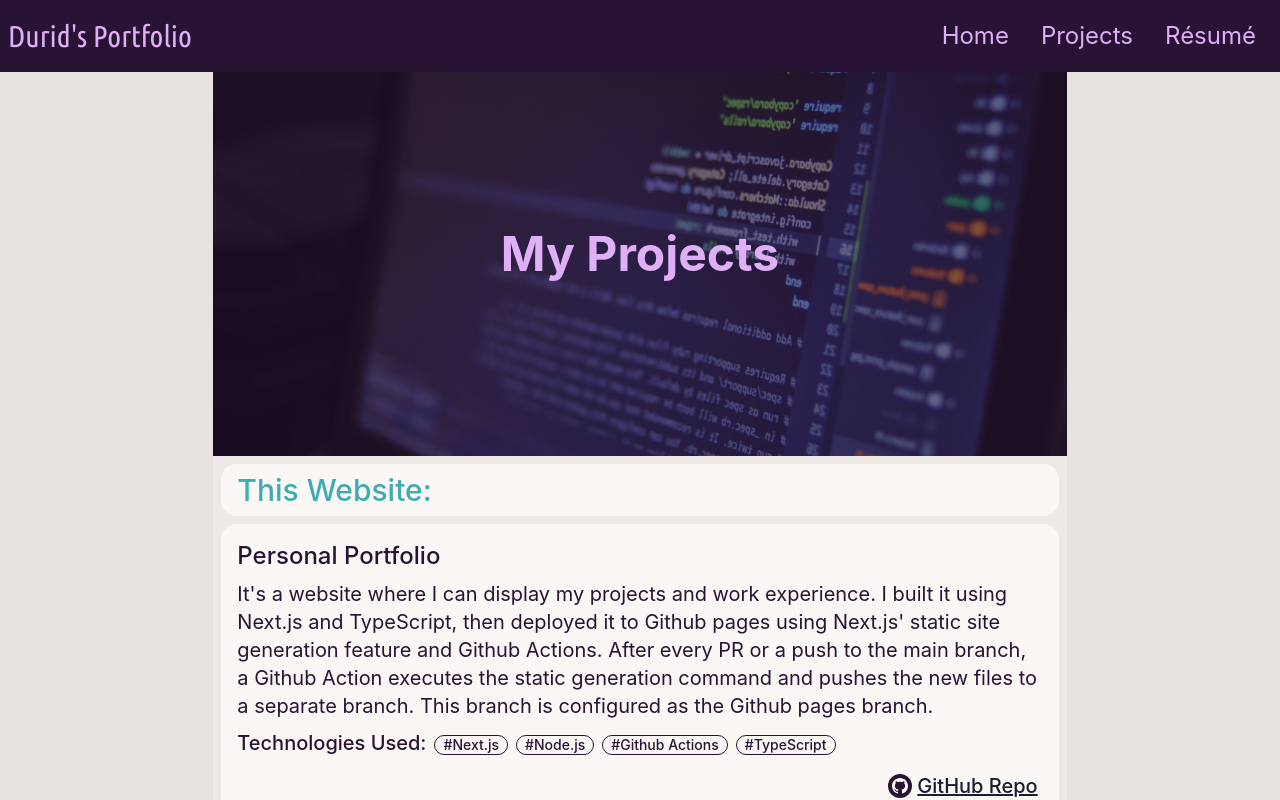
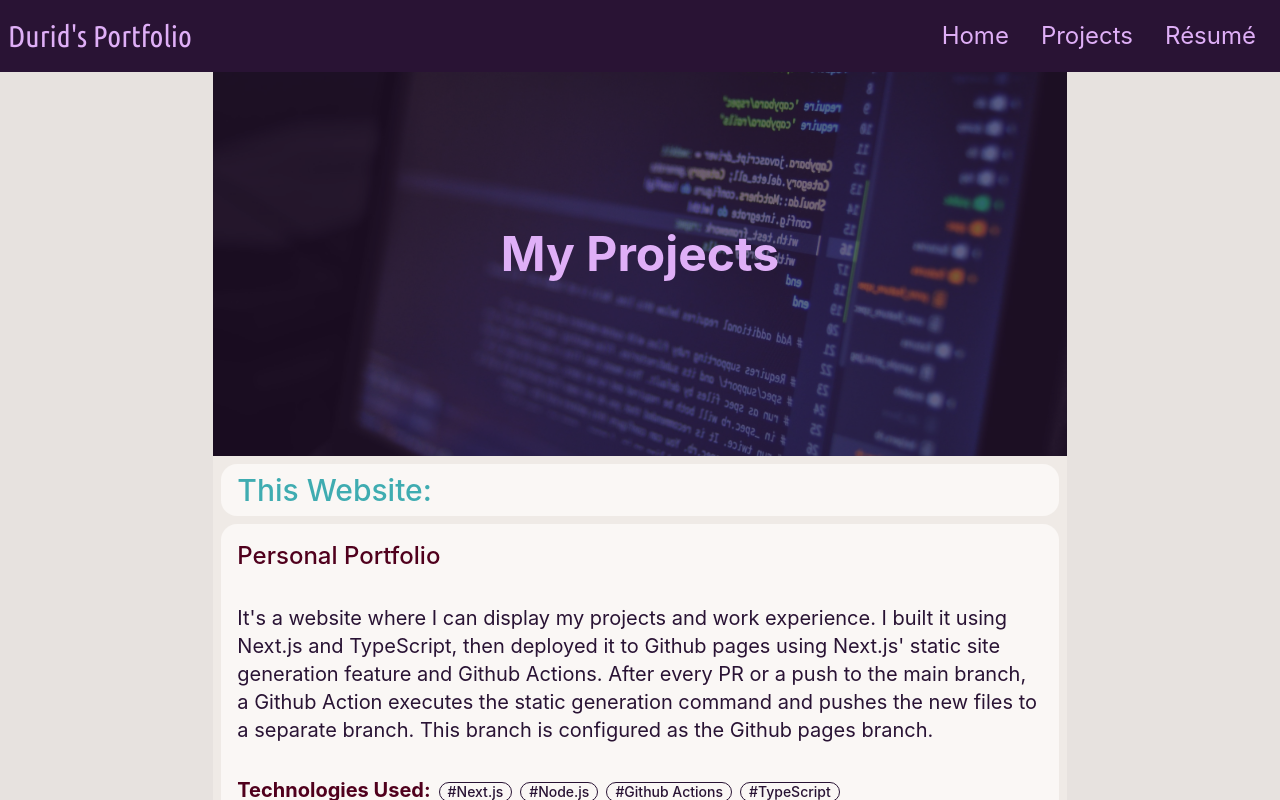
Before and after one commit to durid-ah/durid-ah.github.io, a Next.js app: page /projects in a window 1280 px wide. Shown: the top 800 px of the page. Built offline with nearby package versions, Linux system fonts and the light colour scheme.

Commit message:
touch up the project card

```diff
--- a/component/project_components/project_card/project_card.module.css
+++ /dev/null
@@ -1,37 +0,0 @@
-
-.projectDescription {
-   font-size: 1.25rem;
-}
-
-.projectDescription span {
-   font-weight: 500;
-}
-
-.projectLinks {
-   display: flex;
-   justify-content: flex-end;
-}
-
-.link {
-   display: flex;
-   align-content: center;
-   gap: 5px;
-   padding: 5px;
-}
-
-.linkImage {
-   margin: auto;
-   height: 24px;
-   width: 24px;
-   flex-shrink: 0;
-   border-radius: 50%;
-   overflow: hidden;
-}
-
-.label {
-   white-space: nowrap;
-   font-weight: 500;
-   font-size: 1.25rem;
-   color: var(--main-dark);
-   text-decoration: underline;
-}
--- a/component/project_components/project_card/project_card.tsx
+++ b/component/project_components/project_card/project_card.tsx
@@ -1,7 +1,6 @@
 import Project from "../../../models/project";
 import TechChip from "../tech_chip/tech_chip";
 
-import styles from "./project_card.module.css";
 import { default as GitHubSvg } from "../../../images/iconmonstr-github-2.svg";
 import React from "react";
 
@@ -11,30 +10,28 @@ type ProjectCardProps = {
 
 const ProjectCard: React.FC<ProjectCardProps> = ({project}) => {
    return (
-      <div className="p-4 card flex flex-col bg-base-100 gap-2">
-         <h3 className="bg-base-100 text-2xl w-full text-base-content font-medium">{project.title}</h3>
+      <div className="p-4 card flex flex-col bg-base-100 gap-8">
+         <h3 className="bg-base-100 text-2xl w-full text-secondary-content font-medium">{project.title}</h3>
          <p className="text-xl">
             {project.description}
          </p>
-         <p className={styles.projectDescription}>
-            <span className="text-base-content">Technologies Used:</span>
-            <span className={`inline-flex flex-wrap gap-2 ml-2`}>
+         <p className="text-xl">
+            <span className="text-secondary-content font-bold">Technologies Used:</span>
+            <span className="inline-flex flex-wrap gap-2 ml-2 font-medium">
                {
                   project.technologies.map(
                      text => (<TechChip key={text} text={text} />))
                }
             </span>
          </p>
-         <div className={styles.projectLinks}>
+         <div className="flex justify-end">
             {
                project.github &&
-               <a href={project.github} target="_blank" className={styles.link}>
-                  <div className={styles.linkImage}>
+               <a href={project.github} target="_blank" className="badge badge-secondary gap-2 p-4">
+                  <div className="rounded-full overflow-hidden">
                      <GitHubSvg height={24} width={24}/>
                   </div>
-                  <div className={styles.label}>
-                     GitHub Repo
-                  </div>
+                  GitHub Repo
                </a>
             }
          </div>
```
